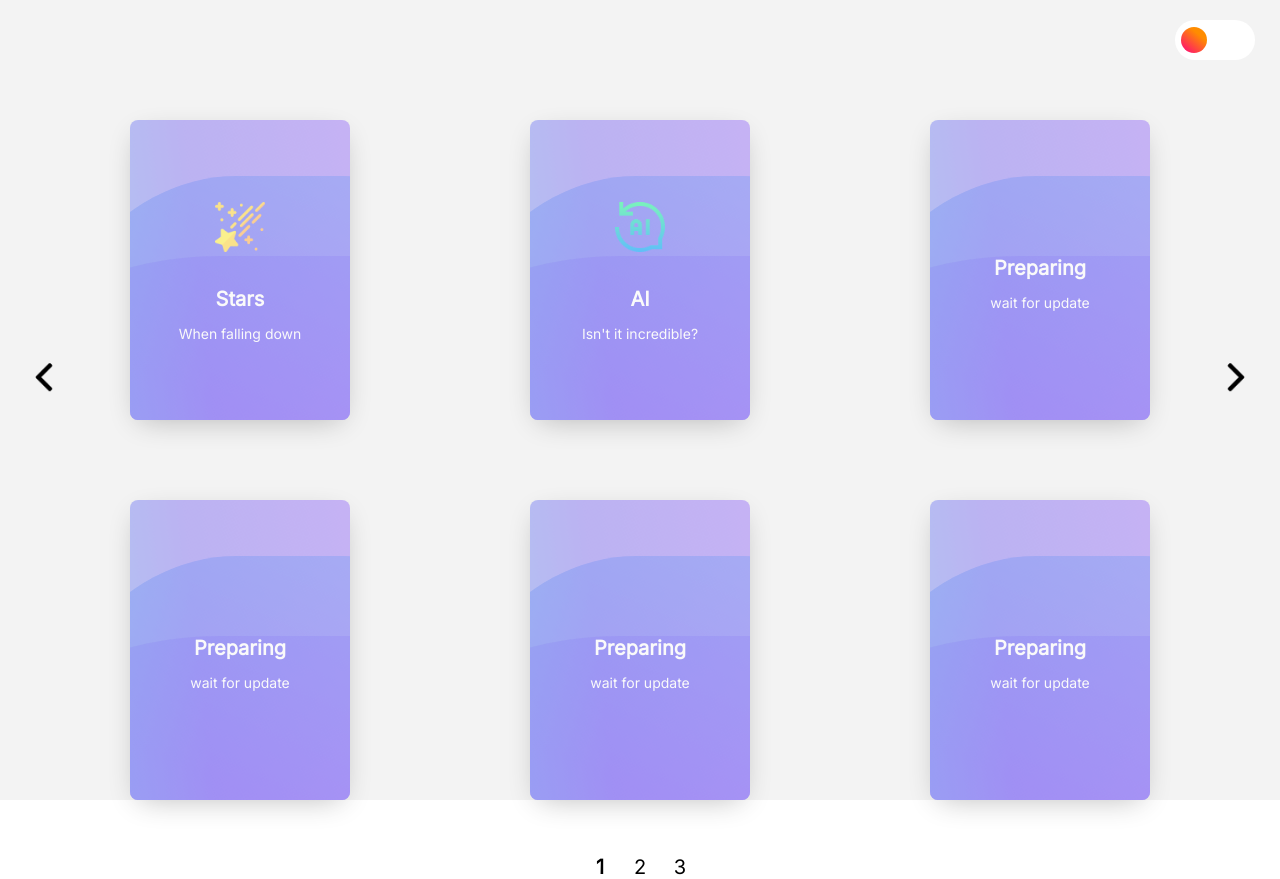
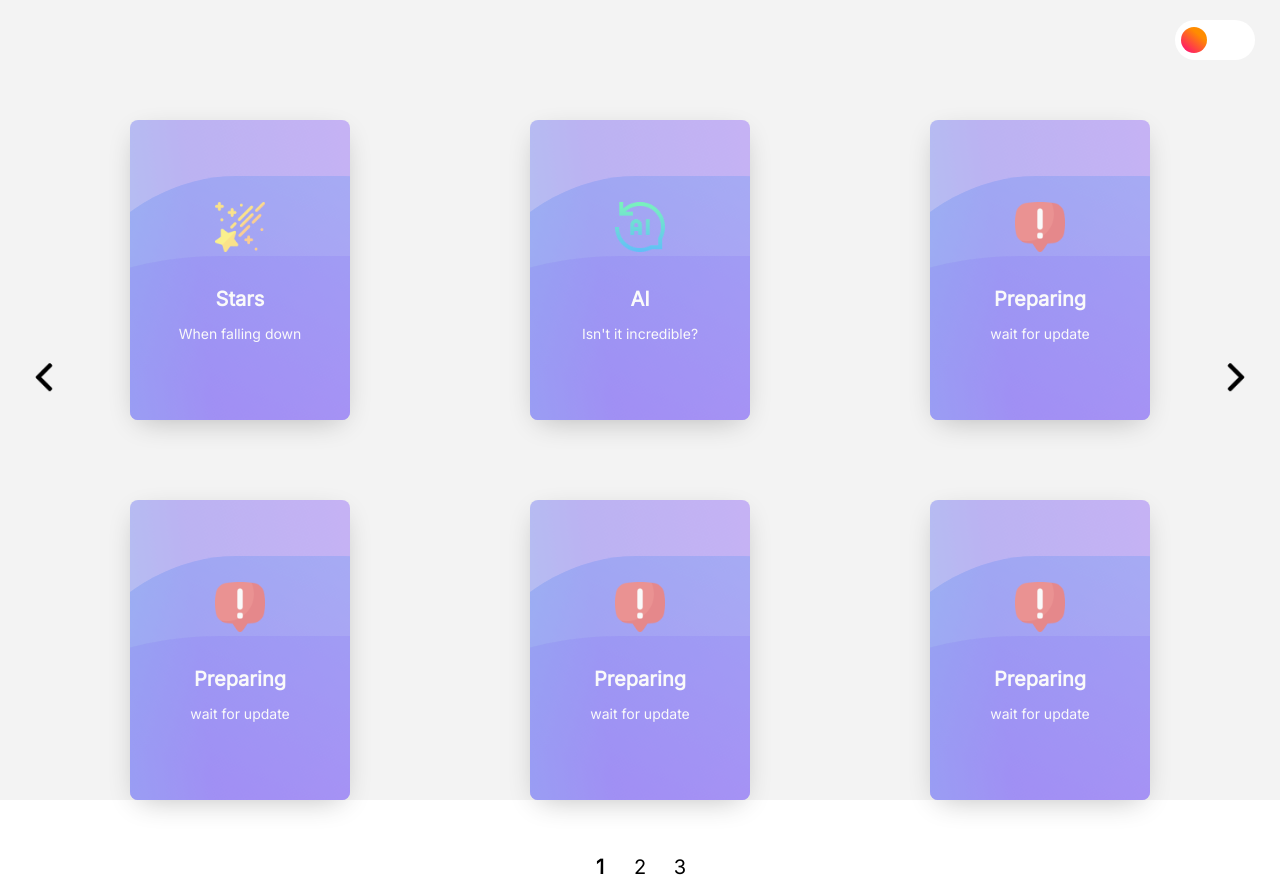
Before and after one commit to BadangGit/PPT-Project, a Vue app in the folder normal/: page / in a window 1280 px wide. Built offline with nearby package versions, Linux system fonts and the light colour scheme.

Commit message:
add prepare image

```diff
--- a/normal/src/assets/data/projectCardData.ts
+++ b/normal/src/assets/data/projectCardData.ts
@@ -18,23 +18,99 @@ const projectCardList: Array<projectCardContentsType> = [
   {
     title: "Preparing",
     subtitle: "wait for update",
+    titleIcon: "http://localhost:8080/icons/cards/preparing.png",
     num: 2,
   },
-  { title: "Preparing", subtitle: "wait for update", num: 3 },
-  { title: "Preparing", subtitle: "wait for update", num: 4 },
-  { title: "Preparing", subtitle: "wait for update", num: 5 },
-  { title: "Preparing", subtitle: "wait for update", num: 6 },
-  { title: "Preparing", subtitle: "wait for update", num: 7 },
-  { title: "Preparing", subtitle: "wait for update", num: 8 },
-  { title: "Preparing", subtitle: "wait for update", num: 9 },
-  { title: "Preparing", subtitle: "wait for update", num: 10 },
-  { title: "Preparing", subtitle: "wait for update", num: 11 },
-  { title: "Preparing", subtitle: "wait for update", num: 12 },
-  { title: "Preparing", subtitle: "wait for update", num: 13 },
-  { title: "Preparing", subtitle: "wait for update", num: 14 },
-  { title: "Preparing", subtitle: "wait for update", num: 15 },
-  { title: "Preparing", subtitle: "wait for update", num: 16 },
-  { title: "Preparing", subtitle: "wait for update", num: 17 },
+  {
+    title: "Preparing",
+    subtitle: "wait for update",
+    titleIcon: "http://localhost:8080/icons/cards/preparing.png",
+    num: 3,
+  },
+  {
+    title: "Preparing",
+    subtitle: "wait for update",
+    titleIcon: "http://localhost:8080/icons/cards/preparing.png",
+    num: 4,
+  },
+  {
+    title: "Preparing",
+    subtitle: "wait for update",
+    titleIcon: "http://localhost:8080/icons/cards/preparing.png",
+    num: 5,
+  },
+  {
+    title: "Preparing",
+    subtitle: "wait for update",
+    titleIcon: "http://localhost:8080/icons/cards/preparing.png",
+    num: 6,
+  },
+  {
+    title: "Preparing",
+    subtitle: "wait for update",
+    titleIcon: "http://localhost:8080/icons/cards/preparing.png",
+    num: 7,
+  },
+  {
+    title: "Preparing",
+    subtitle: "wait for update",
+    titleIcon: "http://localhost:8080/icons/cards/preparing.png",
+    num: 8,
+  },
+  {
+    title: "Preparing",
+    subtitle: "wait for update",
+    titleIcon: "http://localhost:8080/icons/cards/preparing.png",
+    num: 9,
+  },
+  {
+    title: "Preparing",
+    subtitle: "wait for update",
+    titleIcon: "http://localhost:8080/icons/cards/preparing.png",
+    num: 10,
+  },
+  {
+    title: "Preparing",
+    subtitle: "wait for update",
+    titleIcon: "http://localhost:8080/icons/cards/preparing.png",
+    num: 11,
+  },
+  {
+    title: "Preparing",
+    subtitle: "wait for update",
+    titleIcon: "http://localhost:8080/icons/cards/preparing.png",
+    num: 12,
+  },
+  {
+    title: "Preparing",
+    subtitle: "wait for update",
+    titleIcon: "http://localhost:8080/icons/cards/preparing.png",
+    num: 13,
+  },
+  {
+    title: "Preparing",
+    subtitle: "wait for update",
+    titleIcon: "http://localhost:8080/icons/cards/preparing.png",
+    num: 14,
+  },
+  {
+    title: "Preparing",
+    subtitle: "wait for update",
+    titleIcon: "http://localhost:8080/icons/cards/preparing.png",
+    num: 15,
+  },
+  {
+    title: "Preparing",
+    subtitle: "wait for update",
+    titleIcon: "http://localhost:8080/icons/cards/preparing.png",
+    num: 16,
+  },
+  {
+    title: "Preparing",
+    subtitle: "wait for update",
+    titleIcon: "http://localhost:8080/icons/cards/preparing.png",
+    num: 17,
+  },
 ];
 
 export { projectCardList };
```
Also changed, not shown: normal/public/icons/cards/preparing.png (added).
